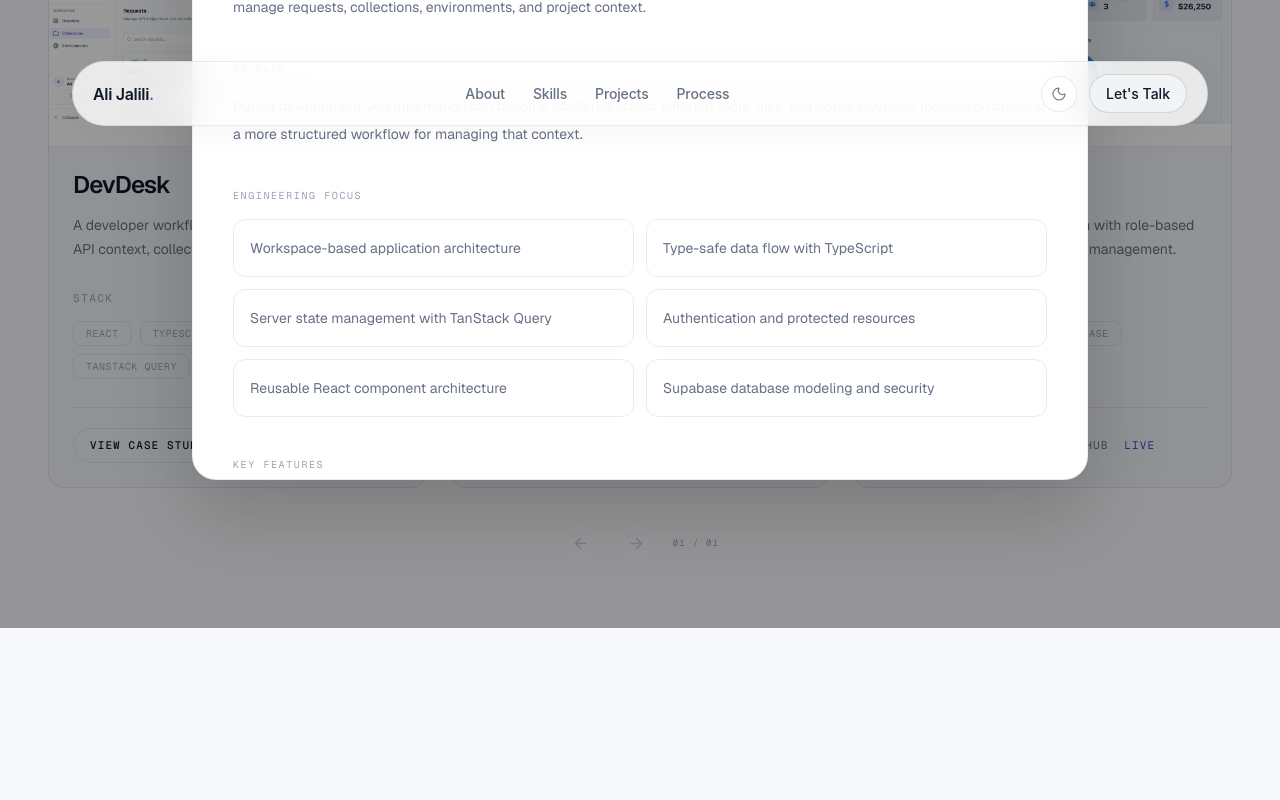
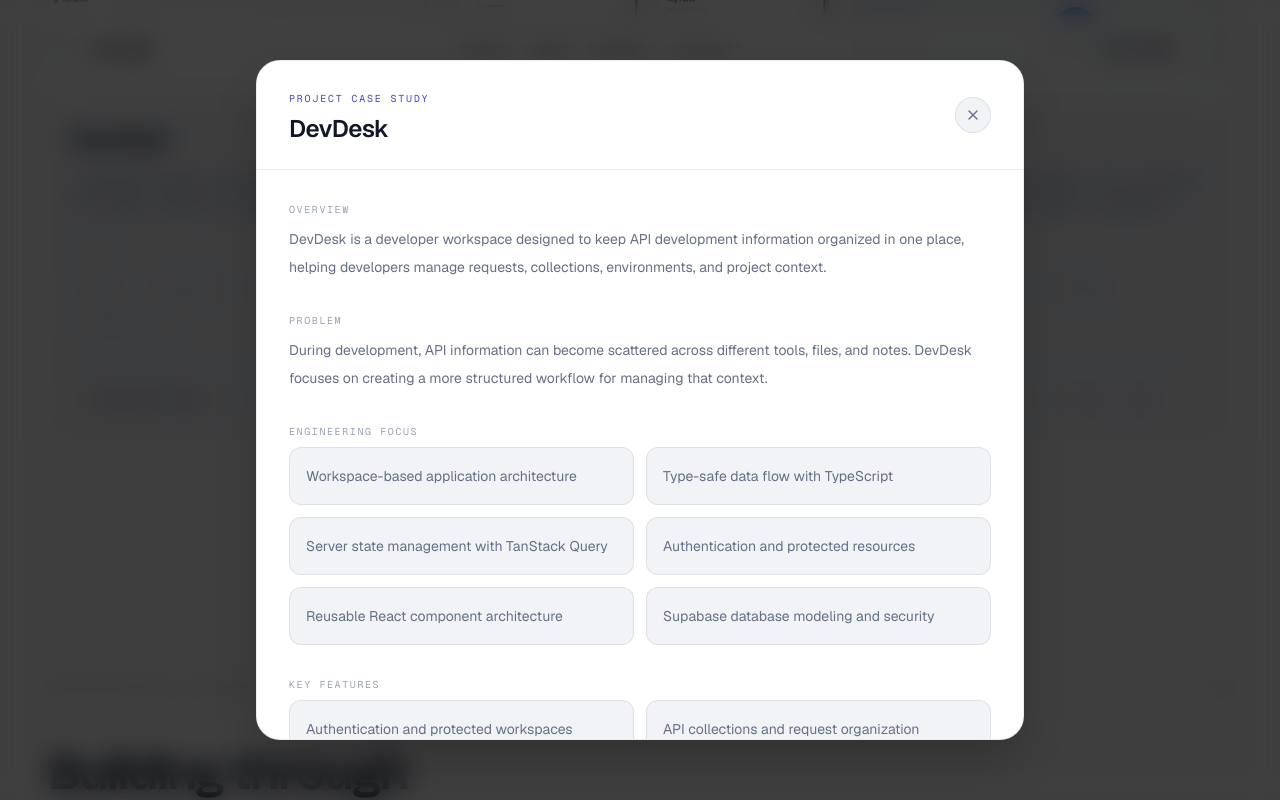
Before and after one commit to Ali-jalili/Personal-Portfolio, a React (Vite) app: page / in a window 1280 px wide. Both pictures are taken after a click on the button 156 px from the left and 3192 px from the top of the page. Shown: the part 2792-3592 px from the top of the page. Built offline with nearby package versions, Linux system fonts and the light colour scheme.

Commit message:
refactor(ProjectDetails): improve modal structure and accessibility features

```diff
--- a/src/features/projects/ProjectDetails.tsx
+++ b/src/features/projects/ProjectDetails.tsx
@@ -3,7 +3,7 @@
 import { AnimatePresence, motion } from "framer-motion";
 import { ArrowUpRight, X } from "lucide-react";
 import { useEffect } from "react";
-
+import { createPortal } from "react-dom";
 import type { Project } from "../../types/project";
 
 type ProjectDetailsProps = {
@@ -17,167 +17,69 @@ function ProjectDetails({ project, onClose }: ProjectDetailsProps) {
   useEffect(() => {
     if (!project) return;
 
-    const previousOverflow = document.body.style.overflow;
-
+    const originalOverflow = document.body.style.overflow;
     document.body.style.overflow = "hidden";
 
-    const handleKeyDown = (event: KeyboardEvent) => {
-      if (event.key === "Escape") onClose();
+    const handleKeyDown = (e: KeyboardEvent) => {
+      if (e.key === "Escape") onClose();
     };
-
     window.addEventListener("keydown", handleKeyDown);
 
     return () => {
-      document.body.style.overflow = previousOverflow;
+      document.body.style.overflow = originalOverflow;
       window.removeEventListener("keydown", handleKeyDown);
     };
   }, [project, onClose]);
 
-  return (
+  // پورتال باعث می‌شود مودال مستقیماً به بادی منتقل شود و از تداخل CSS والدین نجات پیدا کند
+  if (typeof window === "undefined") return null;
+
+  return createPortal(
     <AnimatePresence>
       {project && (
-        <motion.div
-          initial={{ opacity: 0 }}
-          animate={{ opacity: 1 }}
-          exit={{ opacity: 0 }}
-          onClick={onClose}
-          className="
-            fixed
-            inset-0
-            z-[100]
-            flex
-            items-end
-            justify-center
-            bg-black/40
-            px-3
-            pt-24
-            pb-3
-            md:items-center
-            md:p-4
-          "
-        >
+        <div className="fixed inset-0 z-[99999] flex items-center justify-center p-3 sm:p-6 md:p-10">
+          {/* لایه تاریک پشت مودال */}
           <motion.div
-            initial={{
-              opacity: 0,
-              y: 40,
-              scale: 0.98,
-            }}
-            animate={{
-              opacity: 1,
-              y: 0,
-              scale: 1,
-            }}
-            exit={{
-              opacity: 0,
-              y: 30,
-              scale: 0.98,
-            }}
-            transition={{
-              duration: 0.35,
-              ease,
-            }}
+            initial={{ opacity: 0 }}
+            animate={{ opacity: 1 }}
+            exit={{ opacity: 0 }}
+            onClick={onClose}
+            className="absolute inset-0 bg-black/75 backdrop-blur-md"
+          />
+
+          {/* بدنه اصلی مودال */}
+          <motion.div
+            initial={{ opacity: 0, scale: 0.95, y: 20 }}
+            animate={{ opacity: 1, scale: 1, y: 0 }}
+            exit={{ opacity: 0, scale: 0.95, y: 20 }}
+            transition={{ duration: 0.3, ease }}
             onClick={(e) => e.stopPropagation()}
             role="dialog"
             aria-modal="true"
-            aria-labelledby="project-details-title"
-            className="
-              flex
-              w-full
-              max-h-[calc(100dvh-7rem)]
-              flex-col
-              overflow-hidden
-              rounded-3xl
-              border
-              border-[var(--line)]
-              bg-[var(--surface)]
-              shadow-[0_30px_80px_rgba(0,0,0,0.18)]
-              md:max-w-4xl
-              md:max-h-[90vh]
-            "
+            className="relative flex max-h-[85vh] w-full max-w-3xl flex-col overflow-hidden rounded-3xl border border-[var(--line)] bg-[var(--surface)] shadow-2xl"
           >
             {/* Header */}
-            <header
-              className="
-                sticky
-                top-0
-                z-10
-                flex
-                shrink-0
-                items-start
-                justify-between
-                border-b
-                border-[var(--line)]
-                bg-[var(--surface)]
-                px-5
-                py-5
-                md:px-10
-                md:py-7
-              "
-            >
-              <div className="pr-8">
-                <span
-                  className="
-                    font-mono
-                    text-[10px]
-                    uppercase
-                    tracking-[0.18em]
-                    text-[var(--accent-strong)]
-                  "
-                >
+            <div className="sticky top-0 z-10 flex shrink-0 items-center justify-between border-b border-[var(--line)] bg-[var(--surface)] px-6 py-5 md:px-8 md:py-6">
+              <div>
+                <span className="font-mono text-[10px] uppercase tracking-[0.18em] text-[var(--accent-strong)]">
                   Project Case Study
                 </span>
-
-                <h2
-                  id="project-details-title"
-                  className="
-                    mt-3
-                    text-3xl
-                    font-semibold
-                    tracking-[-0.05em]
-                    text-[var(--ink)]
-                    md:text-4xl
-                  "
-                >
+                <h2 className="mt-1 text-xl font-semibold tracking-tight text-[var(--ink)] md:text-2xl">
                   {project.title}
                 </h2>
               </div>
 
               <button
                 onClick={onClose}
-                aria-label="Close project details"
-                className="
-                  absolute
-                  right-4
-                  top-4
-                  grid
-                  h-9
-                  w-9
-                  place-items-center
-                  rounded-full
-                  border
-                  border-[var(--line)]
-                  bg-[var(--surface)]
-                  text-[var(--ink-muted)]
-                  transition
-                  hover:text-[var(--ink)]
-                  md:right-6
-                  md:top-6
-                "
+                aria-label="Close modal"
+                className="grid h-9 w-9 place-items-center rounded-full border border-[var(--line)] bg-[var(--surface-soft)] text-[var(--ink-muted)] transition hover:text-[var(--ink)]"
               >
                 <X size={16} />
               </button>
-            </header>
+            </div>
 
-            {/* Scroll Content */}
-            <div
-              className="
-                overflow-y-auto
-                px-5
-                pb-6
-                md:px-10
-                md:pb-10
-              "
-            >
+            {/* Scrollable Body */}
+            <div className="overflow-y-auto px-6 py-6 md:px-8 md:py-8">
               <Section title="Overview">
                 <p>{project.overview}</p>
               </Section>
@@ -191,15 +93,7 @@ function ProjectDetails({ project, onClose }: ProjectDetailsProps) {
                   {project.focus.map((item) => (
                     <div
                       key={item}
-                      className="
-                        rounded-xl
-                        border
-                        border-[var(--line)]
-                        p-4
-                        text-sm
-                        leading-6
-                        text-[var(--ink-muted)]
-                      "
+                      className="rounded-xl border border-[var(--line)] bg-[var(--surface-soft)] p-4 text-sm leading-6 text-[var(--ink-muted)]"
                     >
                       {item}
                     </div>
@@ -212,15 +106,7 @@ function ProjectDetails({ project, onClose }: ProjectDetailsProps) {
                   {project.features.map((feature) => (
                     <div
                       key={feature}
-                      className="
-                        rounded-xl
-                        border
-                        border-[var(--line)]
-                        p-4
-                        text-sm
-                        leading-6
-                        text-[var(--ink-muted)]
-                      "
+                      className="rounded-xl border border-[var(--line)] bg-[var(--surface-soft)] p-4 text-sm leading-6 text-[var(--ink-muted)]"
                     >
                       {feature}
                     </div>
@@ -233,18 +119,7 @@ function ProjectDetails({ project, onClose }: ProjectDetailsProps) {
                   {project.technologies.map((tech) => (
                     <span
                       key={tech}
-                      className="
-                        rounded-lg
-                        border
-                        border-[var(--line)]
-                        px-3
-                        py-1
-                        font-mono
-                        text-[10px]
-                        uppercase
-                        tracking-[0.05em]
-                        text-[var(--ink-faint)]
-                      "
+                      className="rounded-lg border border-[var(--line)] px-3 py-1 font-mono text-[10px] uppercase tracking-[0.05em] text-[var(--ink-faint)]"
                     >
                       {tech}
                     </span>
@@ -252,63 +127,34 @@ function ProjectDetails({ project, onClose }: ProjectDetailsProps) {
                 </div>
               </Section>
 
-              <div
-                className="
-                  mt-10
-                  flex
-                  flex-wrap
-                  gap-5
-                  border-t
-                  border-[var(--line)]
-                  pt-6
-                "
-              >
+              <div className="mt-8 flex flex-wrap gap-5 border-t border-[var(--line)] pt-6">
                 {project.githubUrl && (
                   <a
                     href={project.githubUrl}
                     target="_blank"
                     rel="noopener noreferrer"
-                    className="
-                      inline-flex
-                      items-center
-                      gap-2
-                      font-mono
-                      text-xs
-                      uppercase
-                      text-[var(--ink-muted)]
-                      hover:text-[var(--ink)]
-                    "
+                    className="inline-flex items-center gap-2 font-mono text-xs uppercase text-[var(--ink-muted)] hover:text-[var(--ink)]"
                   >
-                    GitHub
-                    <ArrowUpRight size={14} />
+                    GitHub <ArrowUpRight size={14} />
                   </a>
                 )}
-
                 {project.liveUrl && (
                   <a
                     href={project.liveUrl}
                     target="_blank"
                     rel="noopener noreferrer"
-                    className="
-                      inline-flex
-                      items-center
-                      gap-2
-                      font-mono
-                      text-xs
-                      uppercase
-                      text-[var(--accent-strong)]
-                    "
+                    className="inline-flex items-center gap-2 font-mono text-xs uppercase text-[var(--accent-strong)]"
                   >
-                    Live Demo
-                    <ArrowUpRight size={14} />
+                    Live Demo <ArrowUpRight size={14} />
                   </a>
                 )}
               </div>
             </div>
           </motion.div>
-        </motion.div>
+        </div>
       )}
-    </AnimatePresence>
+    </AnimatePresence>,
+    document.body,
   );
 }
 
@@ -320,27 +166,11 @@ function Section({
   children: React.ReactNode;
 }) {
   return (
-    <section className="mt-8 md:mt-10">
-      <h3
-        className="
-          font-mono
-          text-[10px]
-          uppercase
-          tracking-[0.16em]
-          text-[var(--ink-faint)]
-        "
-      >
+    <section className="mt-6 first:mt-0 md:mt-8">
+      <h3 className="font-mono text-[10px] uppercase tracking-[0.16em] text-[var(--ink-faint)]">
         {title}
       </h3>
-
-      <div
-        className="
-          mt-4
-          text-sm
-          leading-7
-          text-[var(--ink-muted)]
-        "
-      >
+      <div className="mt-2 text-sm leading-7 text-[var(--ink-muted)]">
         {children}
       </div>
     </section>
```
Also changed, not shown: src/index.css (+38 -6 lines).
